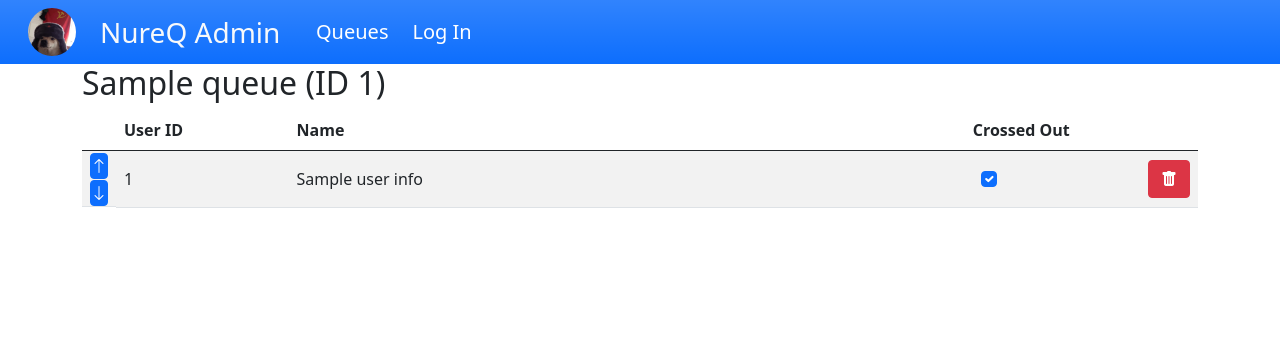
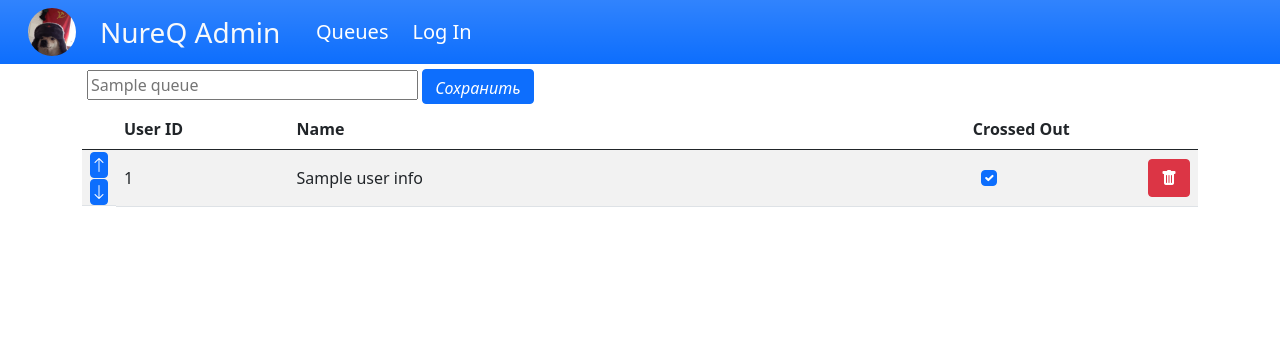
Before and after one commit to TiredOfThisAll/NureQ_bot, a Flask app: template src/web/templates/edit_queue.html in a window 1280 px wide. Shown: the top 364 px of the page. Run offline with Flask 2, Linux system fonts and the light colour scheme; the template is opened without the code that fills it: most values are stand-ins (such as "Sample title", 1, 10 or a date in 2020); some libraries are stand-ins or nearby versions.

Commit message:
Input box and button to rename the queue

```diff
--- a/src/web/templates/edit_queue.html
+++ b/src/web/templates/edit_queue.html
@@ -1,6 +1,11 @@
 {% extends "layout.html" %}
 {% block content %}
-<div><h2>{{ queue.name|e }} (ID {{ queue.id }})</h2></div>
+<div style="margin: 5px">
+    <input type="text" id="new_queue_name" class="new_queue_name" size="30" placeholder="{{ queue.name|e }}">
+    <i class="btn btn-primary" style="height: 35px" onclick='renameQueue({{ queue.id }}, {{ queue.name|tojson }})'>
+        Сохранить
+    </i>
+</div>
     <table class="table table-striped">
         <thead>
             <tr>
```
